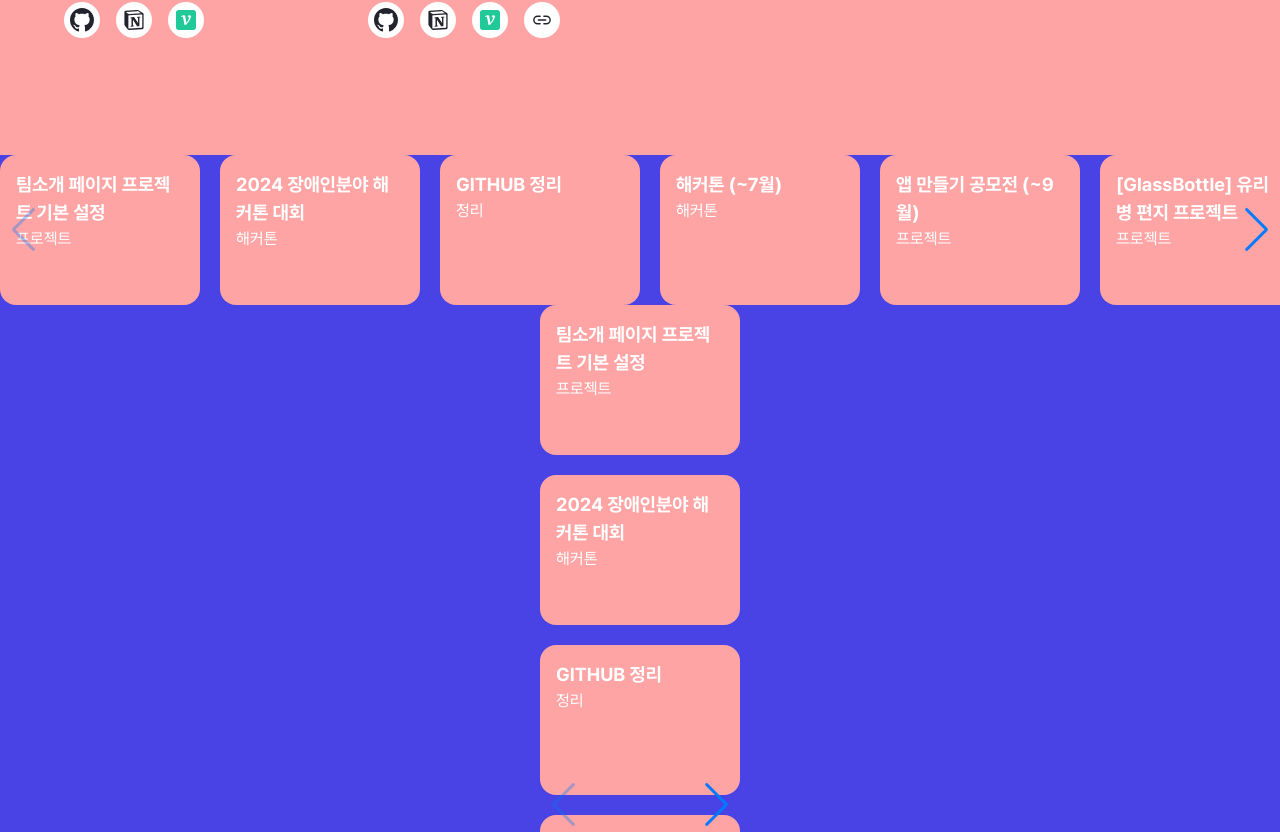
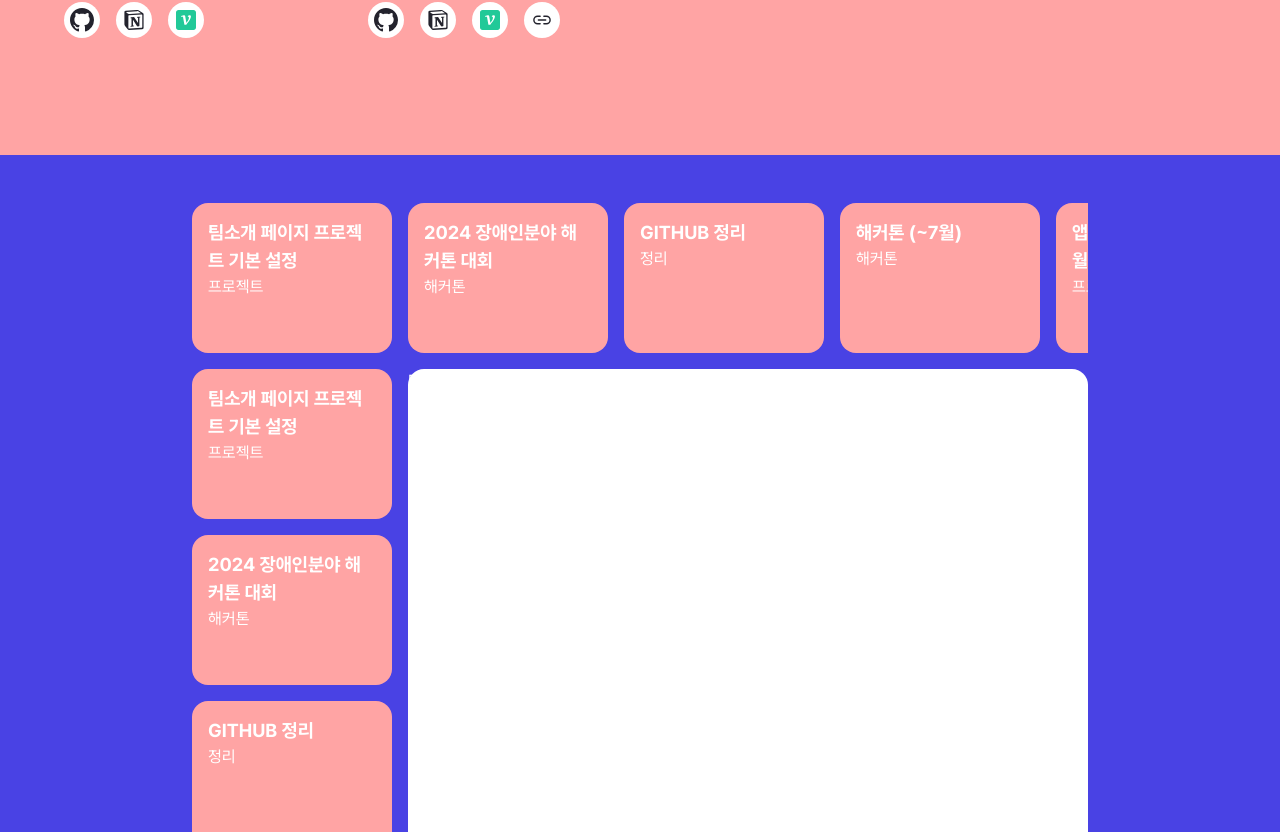
Before and after one commit to T-BluePot/portfolio, a React (Vite) app: page / in a window 1280 px wide. Shown: the part 2301-3133 px from the top of the page. Built offline with nearby package versions, Linux system fonts and the light colour scheme.

Commit message:
design: team introducing components

```diff
--- a/src/pages/layout/introducing-project/IntroducingProject.module.scss
+++ b/src/pages/layout/introducing-project/IntroducingProject.module.scss
@@ -1,5 +1,10 @@
-.introducingProjectWrapper{
-width: 100%;
-height: 100dvh;
-background-color: $color-blue-2;
+.introducingProjectWrapper {
+  width: 100%;
+  height: 100dvh;
+
+  display: flex;
+  justify-content: center;
+  align-items: center;
+
+  background-color: $color-blue-2;
 }
--- a/src/pages/layout/introducing-project/IntroducingProject.tsx
+++ b/src/pages/layout/introducing-project/IntroducingProject.tsx
@@ -1,21 +1,14 @@
-import type { projectInfo } from '@/@types/project';
+import styles from '@/pages/layout/introducing-project/IntroducingProject.module.scss';
+import type { CarouselInfo } from '@/@types/project';
 
-import styles from '@/pages/layout/introducing-project/IntroducingProject.module.scss';
-import ProjectCarousel from './components/ProjectCarousel';
+import ProjectInfoSection from './components/ProjectInfoSection';
+import data from '@/mock/data/ourProjectList.json';
 
-import data from '@/mock/data/ourProjectList.json';
-import ProjectInfoSection from './components/ProjectInfoSection';
-
-const ourProjectList = data as projectInfo[];
-
+const ourProjectList = data as CarouselInfo[];
 const IntroducingProject = () => {
   return (
     <section id="introducing-project-wrapper" className={styles.introducingProjectWrapper}>
-      <ProjectCarousel projects={ourProjectList} type="horizontal" />
-      <div>
-        <ProjectCarousel projects={ourProjectList} type="vertical" />
-        <ProjectInfoSection />
-      </div>
+      <ProjectInfoSection projects={ourProjectList} />
     </section>
   );
 };
--- a/src/pages/layout/introducing-project/components/ProjectCard.tsx
+++ b/src/pages/layout/introducing-project/components/ProjectCard.tsx
@@ -1,8 +1,8 @@
-import type { projectCardPropsType } from '@/@types/project';
+import type { ProjectCardPropsType } from '@/@types/project';
 
 import styles from '@/pages/layout/introducing-project/components/ProjectCard.module.scss';
 
-const ProjectCard = (project: projectCardPropsType) => {
+const ProjectCard = (project: ProjectCardPropsType) => {
   return (
     <div className={styles.projectCardWrapper}>
       <h3>{project.project.title}</h3>
--- a/src/pages/layout/introducing-project/components/ProjectCarousel.module.scss
+++ b/src/pages/layout/introducing-project/components/ProjectCarousel.module.scss
@@ -1,5 +1,6 @@
 .projectCarouselWrapper {
   position: relative;
+  height: 100%;
 }
 
 .slideItem {
@@ -15,21 +16,32 @@
 .vertical {
   .customSwiper {
     max-height: 1000px;
-    height: auto;
+    height: 100%;
     width: fit-content;
+    :global(.swiper-wrapper) {
+      height: auto;
+    }
   }
   .swiper-button-prev,
   .swiper-button-next {
     position: absolute;
   }
 
-  .swiper-button-prev {
-    top: 0;
-    transform: translateX(-275%) rotate(-90deg); // 위쪽 화살표
+  .verticalPrev,
+  .verticalNext {
+    position: absolute;
+    left: 50%;
+    transform: translateX(-50%);
+    z-index: 10;
+    cursor: pointer;
+    font-size: 24px;
+    color: #00f; // 예시
   }
 
-  .swiper-button-next {
+  .verticalPrev {
+    top: 0;
+  }
+  .verticalNext {
     bottom: 0;
-    transform: translateX(275%) rotate(90deg); // 아래쪽 화살표
   }
 }
--- a/src/pages/layout/introducing-project/components/ProjectCarousel.tsx
+++ b/src/pages/layout/introducing-project/components/ProjectCarousel.tsx
@@ -7,19 +7,26 @@ import 'swiper/css/navigation';
 import 'swiper/css/pagination';
 
 import ProjectCard from '@/pages/layout/introducing-project/components/ProjectCard';
-import type { projectCarouselPropsType } from '@/@types/project';
+import type { ProjectCarouselPropsType } from '@/@types/project';
 
-const ProjectCarousel = ({ projects, type }: projectCarouselPropsType) => {
+const ProjectCarousel = ({ projects, type }: ProjectCarouselPropsType) => {
   const isVertical = type === 'vertical';
   return (
     <div className={`${styles.projectCarouselWrapper} ${isVertical ? styles.vertical : ''}`}>
       <Swiper
         modules={[Navigation]}
-        navigation
         direction={isVertical ? 'vertical' : 'horizontal'}
         className={`swiper ${styles.customSwiper}`}
-        spaceBetween={20}
+        spaceBetween={16}
         slidesPerView="auto"
+        navigation={
+          isVertical
+            ? {
+                nextEl: `.${styles.verticalNext}`,
+                prevEl: `.${styles.verticalPrev}`,
+              }
+            : false
+        }
       >
         {projects.map((project) => (
           <SwiperSlide key={project.id} className={styles.slideItem}>
--- a/src/pages/layout/introducing-project/components/ProjectInfo.module.scss
+++ b/src/pages/layout/introducing-project/components/ProjectInfo.module.scss
@@ -0,0 +1,26 @@
+.projectInfoSectionWrapper {
+  display: flex;
+  flex-direction: column;
+  gap: $spacing-md;
+  max-width: 70%;
+  flex-grow: 1;
+
+  .projectInfoCententsLayout {
+    display: flex;
+    gap: $spacing-md;
+    width: 100%;
+    flex-grow: 1;
+    min-height: 300px;
+    aspect-ratio: 5/3;
+    // overflow: hidden;
+  }
+}
+
+.projectInfoLayoutWrapper {
+  background-color: $color-white;
+  min-width: 300px;
+  // height: 300px;
+  // width: 100%;
+  border-radius: $spacing-md;
+  flex-grow: 1;
+}
--- a/src/pages/layout/introducing-project/components/ProjectInfoLayout.tsx
+++ b/src/pages/layout/introducing-project/components/ProjectInfoLayout.tsx
@@ -1,11 +1,11 @@
-import style from '@/pages/layout/introducing-project/components/ProjectInfo.module.scss';
+import { ReactNode } from 'react';
+import styles from '@/pages/layout/introducing-project/components/ProjectInfo.module.scss';
+interface Props {
+  children: ReactNode;
+}
 
-const ProjectInfoLayout = (props: Props) => {
-  return (
-    <div>
-      <slot />
-    </div>
-  );
+const ProjectInfoLayout = ({ children }: Props) => {
+  return <div className={styles.projectInfoLayoutWrapper}>{children}</div>;
 };
 
 export default ProjectInfoLayout;
--- a/src/pages/layout/introducing-project/components/ProjectInfoSection.tsx
+++ b/src/pages/layout/introducing-project/components/ProjectInfoSection.tsx
@@ -1,14 +1,21 @@
 import style from '@/pages/layout/introducing-project/components/ProjectInfo.module.scss';
+import type { ProjectInfoSectionPropsType } from '@/@types/project';
 
 import ProjectInfoLayout from './ProjectInfoLayout';
 import ProjectInfoContent from './ProjectInfoContent';
+import ProjectCarousel from './ProjectCarousel';
 
-const ProjectInfoSection = () => {
+const ProjectInfoSection = (projectInfo: ProjectInfoSectionPropsType) => {
   return (
-    <div>
-      <ProjectInfoLayout>
-        <ProjectInfoContent />
-      </ProjectInfoLayout>
+    <div className={style.projectInfoSectionWrapper}>
+      <ProjectCarousel type="horizontal" projects={projectInfo.projects} />
+      <div className={style.projectInfoCententsLayout}>
+        <ProjectCarousel type="vertical" projects={projectInfo.projects} />
+
+        <ProjectInfoLayout>
+          <ProjectInfoContent />
+        </ProjectInfoLayout>
+      </div>
     </div>
   );
 };
```
Also changed, not shown: src/@types/project.ts (+12 -9 lines).
